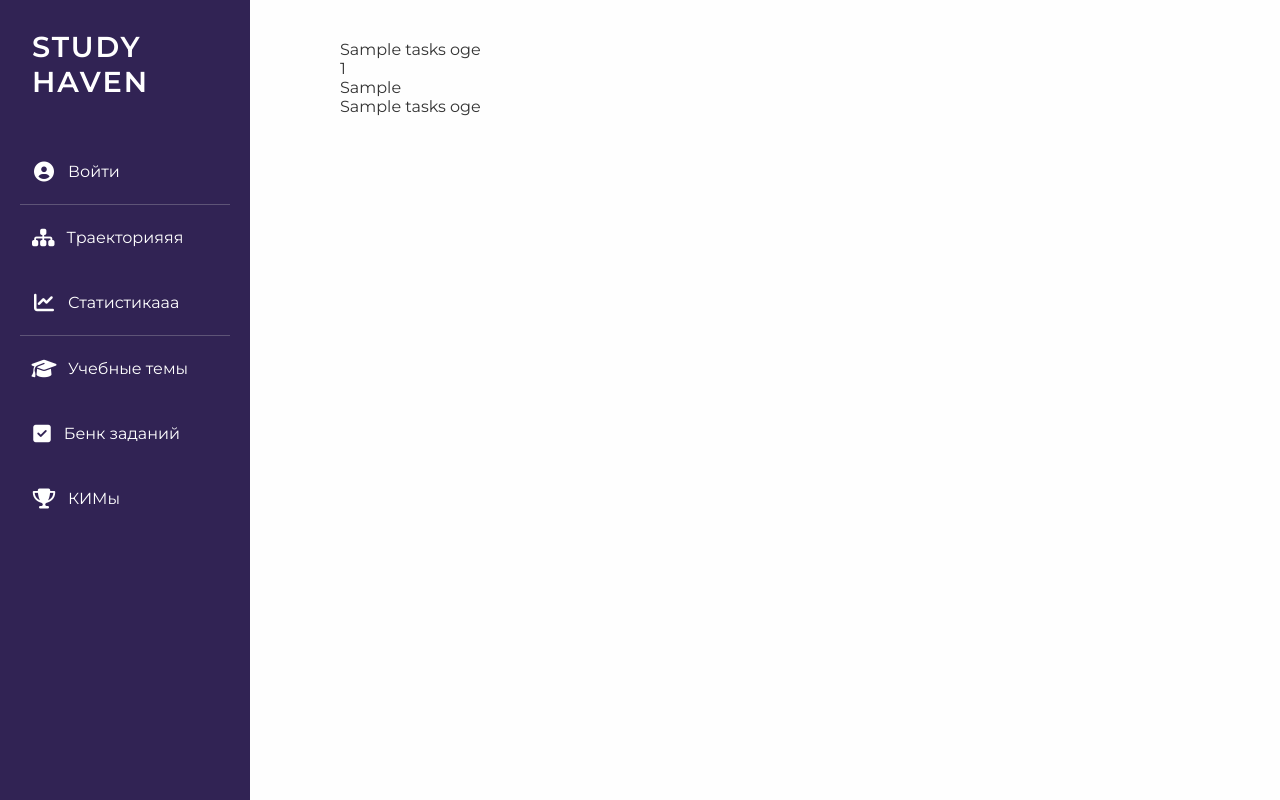
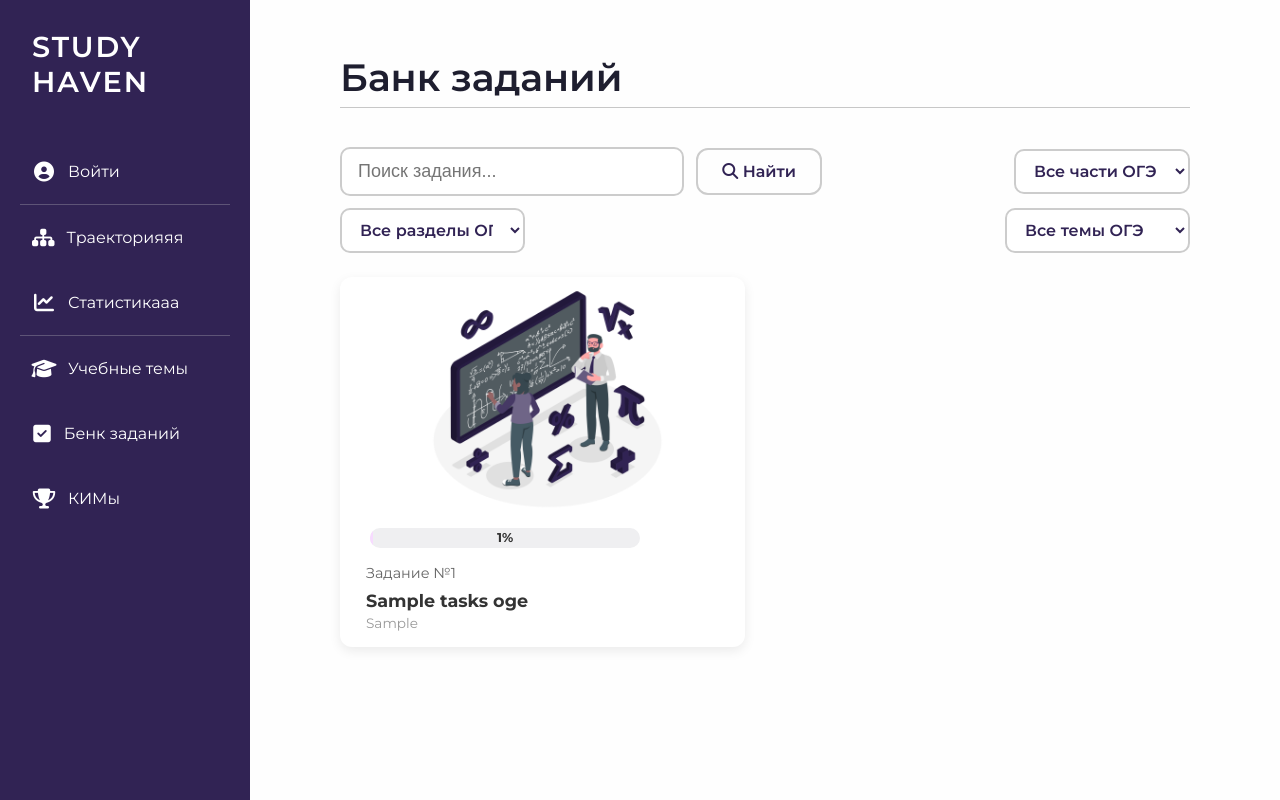
Before and after one commit to Ivan8293/OgeProject, a Laravel app: template resources/views/my_verstka/home_tasks_bank.blade.php in a window 1280 px wide. Run offline with Laravel 10, Linux system fonts and the light colour scheme; the template is opened without the code that fills it: most values are stand-ins (such as "Sample title", 1, 10 or a date in 2020).

Commit message:
верстка базы заданий

```diff
--- /dev/null
+++ b/public/css/new_styles/bank_task_style.css
@@ -0,0 +1,176 @@
+/* Заголовок */
+.main_h, .second_h{
+    font-size: 38px;
+    font-weight: 600;
+    color: #1e1e2f;
+    padding-bottom: 6px;
+}
+.second_h {
+    border-bottom: 1px solid rgb(199, 199, 199);
+}
+.main_h {
+    margin-top: -6px;
+    margin-bottom: 33px;
+}
+
+
+.tasks-container {
+    padding: 2rem;
+    max-width: 1200px;
+    margin: auto;
+}
+
+.cards-grid {
+    display: grid;
+    grid-template-columns: repeat(auto-fill, minmax(290px, 1fr));
+    gap: 40px;
+    margin-top: 1.5rem;
+}
+
+.task-card {
+    display: block;
+    padding-left: 10px;
+    background: #fff;
+    border-radius: 12px;
+    box-shadow: 0 4px 12px rgba(0, 0, 0, 0.08);
+    overflow: hidden;
+    text-decoration: none;
+    color: inherit;
+    transition: transform 0.2s ease, box-shadow 0.2s ease;
+}
+
+.task-card:hover {
+    transform: translateY(-4px);
+    box-shadow: 0 6px 16px rgba(0, 0, 0, 0.12);
+}
+.task-image {
+   text-align: center;
+}
+.task-image img {
+    width: 60%;
+    height: 60%;
+    object-fit: cover;
+}
+
+.task-info {
+    padding: 1rem;
+}
+
+.task-meta {
+    font-size: 0.9rem;
+    color: #666;
+}
+
+.task-title {
+    font-size: 1.1rem;
+    font-weight: bold;
+    margin-top: 0.5rem;
+}
+
+.task-subtext {
+    font-size: 0.85rem;
+    color: #999;
+    margin-top: 0.25rem;
+}
+
+/* Поиск, фильтр, сортировка */
+.filters_container {
+    display: flex;
+    flex-wrap: wrap;
+    gap: 12px;
+    margin-bottom: 10px;
+    align-items: center;
+    justify-content: space-between;
+}
+.search_input_large {
+    flex: 2;
+    padding: 12px 16px;
+    font-size: 18px;
+    border: 2px solid #ccc;
+    border-radius: 10px;
+    outline: none;
+    transition: border-color 0.3s;
+}
+
+.search_input_large:focus {
+    border-color: #5c4dff;
+}
+.search_button_large {
+    background-color: transparent;
+    color: #312354;
+    font-family: 'Montserrat', sans-serif;
+    border: 2px solid #ccc;
+    padding: 12px 24px;
+    border-radius: 12px;
+    font-weight: 600;
+    font-size: 16px;
+    transition: background-color 0.2s ease, color 0.2s ease;
+    cursor: pointer;
+    margin-right: 180px;
+}
+
+.list_item_button:hover {
+    background-color: #312354;
+    color: white;
+}
+.filter_select_large {
+    padding: 10px 14px;
+    color: #312354;
+    font-family: 'Montserrat', sans-serif;
+    font-weight: 600;
+    font-size: 16px;
+    border: 2px solid #ccc;
+    border-radius: 10px;
+    background-color: white;
+    min-width: 140px;
+    max-width: 185px;
+    flex-shrink: 0;
+    transition: border-color 0.3s;
+}
+.filter_select_large option {
+    font-weight: 500;
+}
+
+.filter_select_large:focus {
+    border-color: #5c4dff;
+}
+
+/*прогрессбар*/
+.text_progress {
+    padding-left: 20px;
+    font-size: 1rem;
+    font-weight: bold;
+    padding-top: 10px;
+}
+.progress_text {
+    font-size: 1rem;
+    font-weight: bold;
+    margin-bottom: 5px;
+}
+
+.progress_bar_wrapper {
+    position: relative;
+    width: 100%;
+    max-width: 270px;
+    height: 20px;
+    background-color: #efeff1;
+    border-radius: 10px;
+    overflow: hidden;
+}
+
+.progress_bar_fill {
+    height: 100%;
+    background-color: #f7dbff; /* фиолетовый акцент */
+    border-radius: 10px 0 0 10px;
+}
+
+.progress_bar_label {
+    position: absolute;
+    top: 0;
+    left: 50%;
+    transform: translateX(-50%);
+    font-size: 0.8rem;
+    color: #312354(255, 255, 255);
+    line-height: 20px;
+    font-weight: bold;
+}
--- a/resources/views/my_verstka/home_tasks_bank.blade.php
+++ b/resources/views/my_verstka/home_tasks_bank.blade.php
@@ -1,19 +1,92 @@
 @extends("my_verstka.home")
 
 @section("child_link")
-    <link rel="stylesheet" href="">
+    <link rel="stylesheet" href="/css/new_styles/bank_task_style.css">
 @endsection
 
 
 @section("main_content")
+<div class="main_wrapper bor">
+    <div class="main_h">
+        <h2 class="second_h">
+            Банк заданий
+        </h2>
+    </div>
+    <div class="list_of_items">
+        <div class="filters_container">
+            <input type="text" placeholder="Поиск задания..." class="search_input_large">
+            <button class="search_button_large"> <i class="fas fa-search"></i>   Найти</button>
+            <select class="filter_select_large">
+                <option>Все части ОГЭ</option>
+                <option>Только 1 часть</option>
+                <option>Только 2 часть</option>
+            </select>
+            <select class="filter_select_large">
+                <option>Все разделы ОГЭ</option>
+                <option>Алгебра</option>
+                <option>Геометрия</option>
+            </select>
+            <select class="filter_select_large">
+                <option>Все темы ОГЭ</option>
+                <option>Текстовые задачи</option>
+                <option>Числа и вычисления</option>
+                <option>Алгебраические выражения, уравнения, неравенства</option>
+                <option>Функции</option>
+                <option>Геометрия</option>
+            </select>
+        </div>
 
+        <div class="cards-grid">
     @isset($tasksOge)
+        @php $i = 0; @endphp
         @foreach($tasksOge as $taskOge)
-            {{ $taskOge->name }}<br>
-            {{ $taskOge->task_number }}<br>
-            {{ $taskOge->math_section }}<br>
-            {{ $taskOge->subject }}<br>
+            @php
+                $progress = rand(0, 100);
+                $i++;
+                if ($i <= 7) {
+                    $image = 'image4.png';
+                } elseif ($i <= 16) {
+                    $image = 'image2.png';
+                } elseif ($i <= 21) {
+                    $image = 'image3.png';
+                } elseif ($i <= 27) {
+                    $image = 'image1.png';
+                } else {
+                    $image = 'image4.png'; // по кругу или повтор последнего
+                }
+            @endphp
+            <a href="{{ route('tasks_bank', ['page' => $taskOge->id]) }}" class="task-card">
+                <div class="task-image">
+                    <img src="{{ asset('image/' . $image) }}" alt="Task image">
+                </div>
+                <div class="text_col text_progress">
+                        <div class="progress_bar_wrapper">
+                            <div class="progress_bar_fill"></div>
+                            <div class="progress_bar_label"></div>
+                        </div>
+                    </div>
+                <div class="task-info">
+                    <div class="task-meta">Задание №{{ $taskOge->task_number }}</div>
+                    <div class="task-title">{{ $taskOge->name }}</div>
+                    <div class="task-subtext">{{$taskOge->math_section}}</div>
+                </div>
+            </a>
         @endforeach
     @endisset
+</div>
+
+</div>
+
+<script>
+    document.querySelectorAll('.task-card').forEach(card => {
+        const progressContainer = card.querySelector('.text_progress');
+        const progressFill = progressContainer.querySelector('.progress_bar_fill');
+        const progressLabel = progressContainer.querySelector('.progress_bar_label');
+
+        const randomProgress = Math.floor(Math.random() * 101);
+        progressFill.style.width = randomProgress + '%'; // если вертикальный
+        progressLabel.textContent = randomProgress + '%';
+    });
+</script>
 
 @endsection
```
Also changed, not shown: public/image/image1.png (added), public/image/image2.png (added), public/image/image3.png (added), public/image/image4.png (added).
